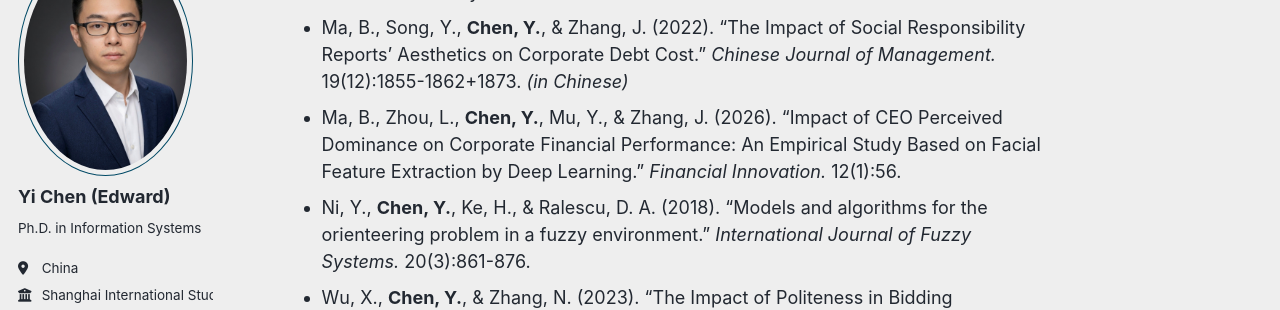
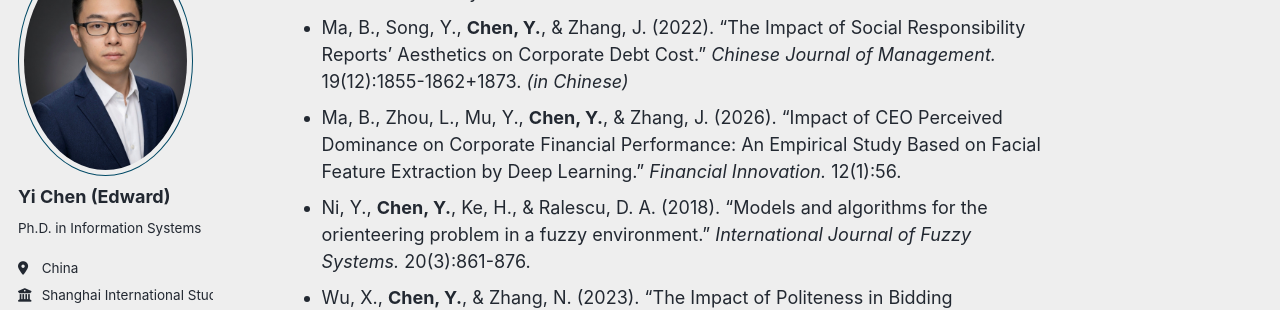
Before and after one commit to chenyi-edward/chenyi-edward.github.io, a Jekyll site: the page built from _pages/about.md, in a window 1280 px wide and 900 px high, scrolled down 833 px. Shown: the part 153-463 px from the top of the window. Built offline with Jekyll 4.4.1, drawn with Linux system fonts in a browser that asks for light colours; some web fonts are replaced; a script that is not in the unit is left out.

```diff
--- a/_pages/about.md
+++ b/_pages/about.md
@@ -25,7 +25,7 @@ Key Research Areas
 * <b>Chen, Y.</b>, Boh, W. F., Wong, S.-S., & Shao, J. (2023). "Too Much of a Good Thing: Downsides of a Large Social Network and Moderating Effects of Political Skill." <i>Management and Organization Review.</i> 19(2):316-347.
 * Ma, B., Wen, X., <b>Chen, Y.</b>, Mu, Y., & Huang, Y. (2026). "The empowerment effect of jury-based content moderation: Impact on user stickiness on social media platforms." <i>Telematics and Informatics.</i> 106:102382.
 * Ma, B., Song, Y., <b>Chen, Y.</b>, & Zhang, J. (2022). "The Impact of Social Responsibility Reports’ Aesthetics on Corporate Debt Cost." <i>Chinese Journal of Management.</i> 19(12):1855-1862+1873. <i>(in Chinese)</i>
-* Ma, B., Zhou, L., <b>Chen, Y.</b>, Mu, Y., & Zhang, J. (2026). "Impact of CEO Perceived Dominance on Corporate Financial Performance: An Empirical Study Based on Facial Feature Extraction by Deep Learning." <i>Financial Innovation.</i> 12(1):56.
+* Ma, B., Zhou, L., Mu, Y., <b>Chen, Y.</b>, & Zhang, J. (2026). "Impact of CEO Perceived Dominance on Corporate Financial Performance: An Empirical Study Based on Facial Feature Extraction by Deep Learning." <i>Financial Innovation.</i> 12(1):56.
 * Ni, Y., <b>Chen, Y.</b>, Ke, H., & Ralescu, D. A. (2018). "Models and algorithms for the orienteering problem in a fuzzy environment." <i>International Journal of Fuzzy Systems.</i> 20(3):861-876.
 * Wu, X., <b>Chen, Y.</b>, & Zhang, N. (2023). "The Impact of Politeness in Bidding Descriptions on Hiring Decisions in Online Labor Markets." <i>PACIS 2023 Proceedings.</i> 74.
 * <b>Chen, Y.</b> (2019). "Impact of Heterogeneous Prior Contribution on Reciprocity in Online Sellers’ Community." <i>ICIS 2019 Proceedings.</i> 27.
```
